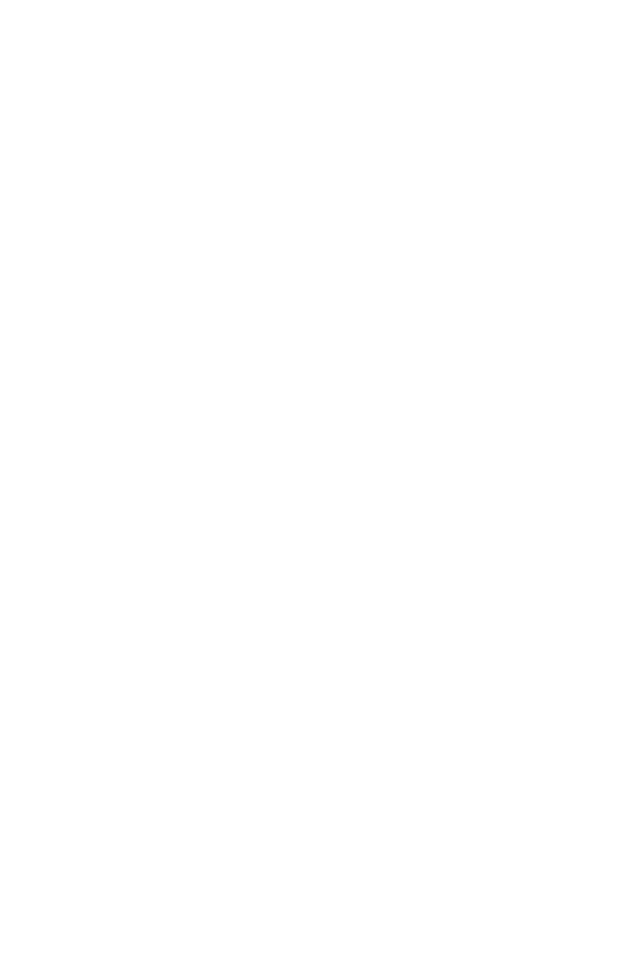
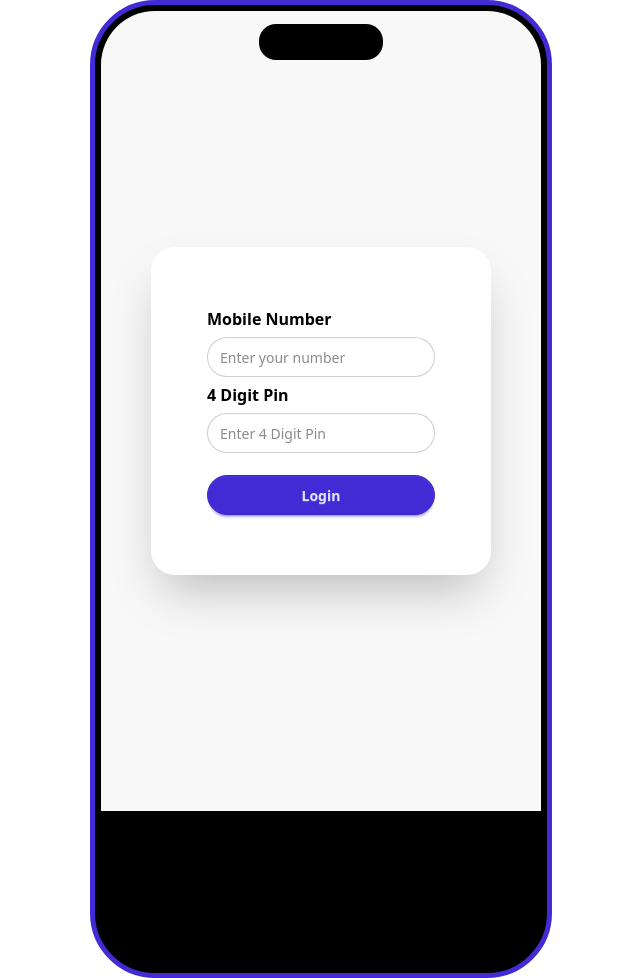
Before and after one commit to mdshakil04/payoo-mobile, a plain HTML site: page index.html in a window 1280 px wide. Shown: the whole page, without its empty margins (319-959 px from the left). Before the commit the page ends 800 px from the top, so only its background shows below. Drawn offline with nearby package versions, Linux system fonts and the light colour scheme.

Commit message:
Login page setup done

```diff
--- a/index.html
+++ b/index.html
@@ -12,6 +12,31 @@
     <title>Payoo Mobile</title>
   </head>
   <body>
-    <!-- <h1 class="text-9xl">Payoo Mobile</h1> -->
+    <main class=" flex justify-center">
+      <div class="mockup-phone border-primary">
+        <div class="mockup-phone-camera"></div>
+        <div class="mockup-phone-display">
+          <div class="hero bg-base-200 min-h-screen">
+            <div class="hero-content flex-col lg:flex-row-reverse">
+              <div class=" rounded-3xl p-8 bg-base-100 shadow-2xl">
+                <div class="card-body">
+                  <fieldset class="fieldset">
+                    <label class="label text-black font-bold text-base">Mobile Number</label>
+                    <input type="email" class="input  rounded-3xl" placeholder="Enter your number" />
+                    <label class="label text-black font-bold text-base">4 Digit Pin</label>
+                    <input
+                      type="password"
+                      class="input rounded-3xl"
+                      placeholder="Enter 4 Digit Pin"
+                    />
+                    <button class="  rounded-3xl btn btn-primary mt-4">Login</button>
+                  </fieldset>
+                </div>
+              </div>
+            </div>
+          </div>
+        </div>
+      </div>
+    </main>
   </body>
 </html>
```
